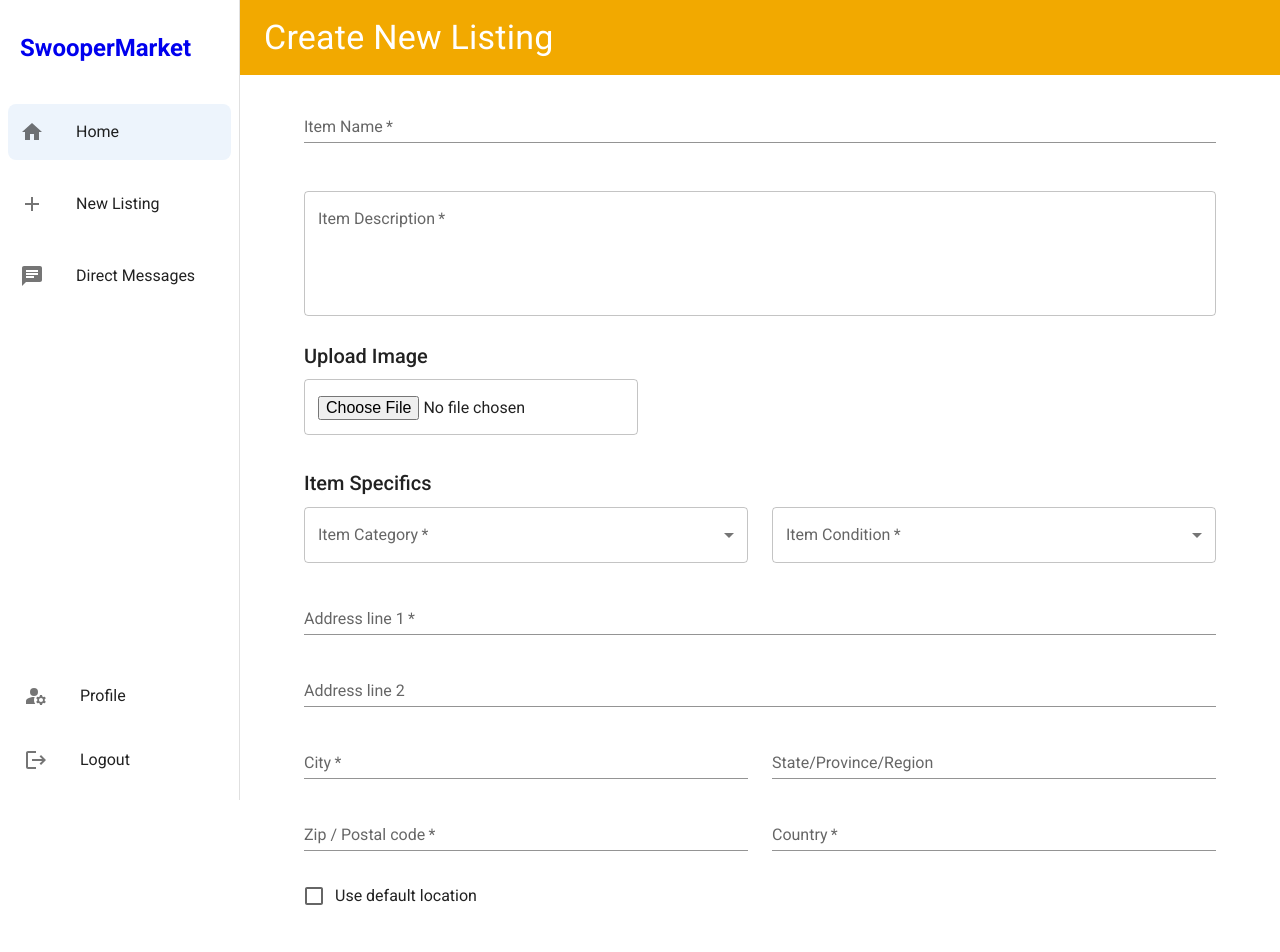
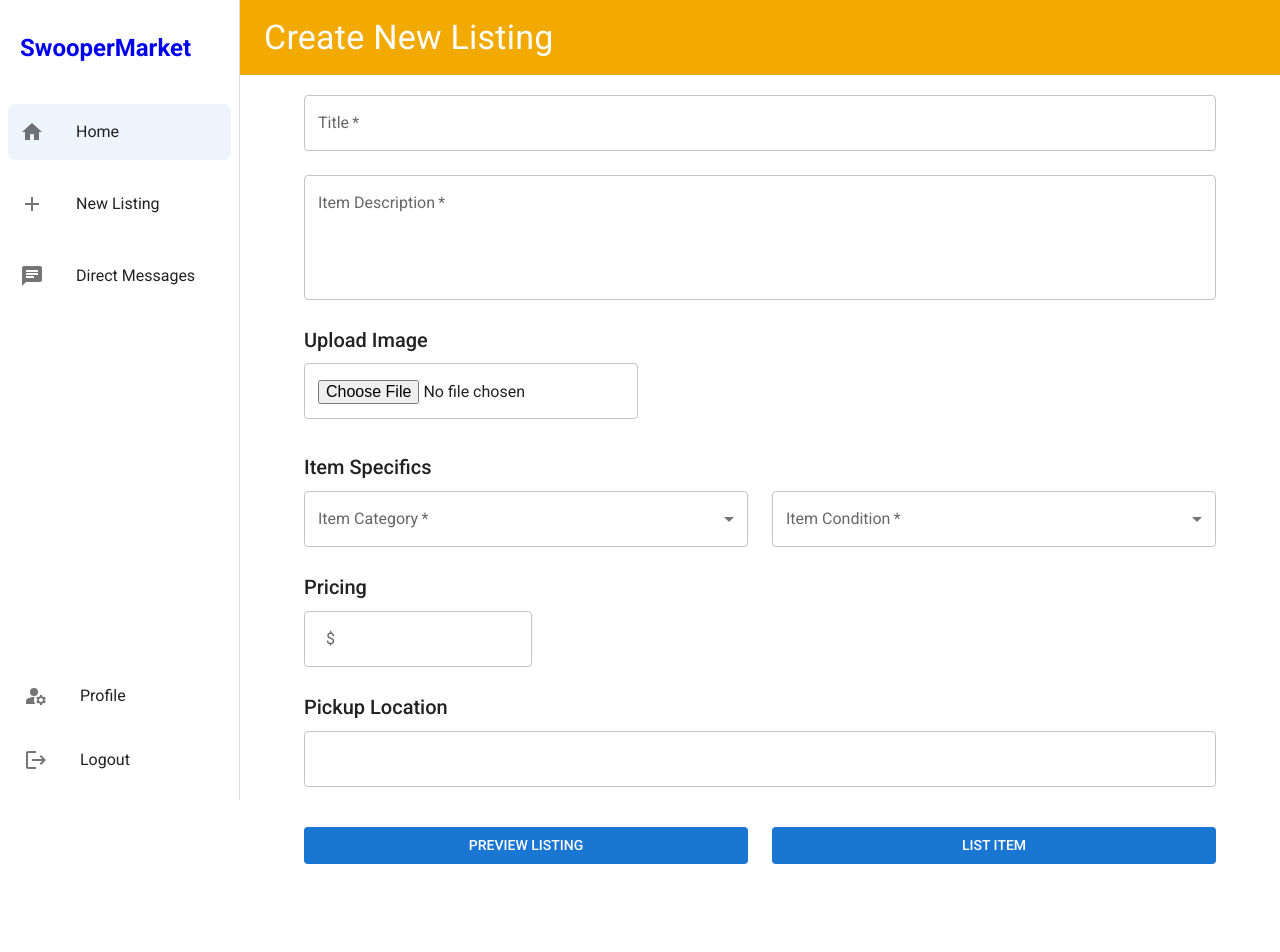
Before and after one commit to selmahassan/DebugDemon---CS370, a Next.js app in the folder swoopermarket-v2/: page /newlisting in a window 1280 px wide. Shown: the top 952 px of the page. Built offline with nearby package versions, Linux system fonts and the light colour scheme.

Commit message:
add remaining new listing form inputs

```diff
--- a/swoopermarket-v2/src/app/newlisting/page.tsx
+++ b/swoopermarket-v2/src/app/newlisting/page.tsx
@@ -73,7 +73,7 @@ import * as React from 'react';
 import Container from '@mui/material/Container';
 import Box from '@mui/material/Box';
 import Typography from '@mui/material/Typography';
-import { AppBar, Button, Checkbox, CssBaseline, FormControlLabel, Grid, MenuItem, Paper, TextField, ThemeProvider, Toolbar, createTheme } from '@mui/material';
+import { AppBar, Button, Checkbox, CssBaseline, FormControl, FormControlLabel, Grid, InputAdornment, InputLabel, MenuItem, OutlinedInput, Paper, TextField, ThemeProvider, Toolbar, createTheme } from '@mui/material';
 
 export default function StarredPage() {
 
@@ -189,12 +189,9 @@ export default function StarredPage() {
             <Grid item xs={12}>
               <TextField
                 required
+                fullWidth
+                label="Title"
                 id="title"
-                name="title"
-                label="Item Name"
-                fullWidth
-                variant="standard"
-                sx={{mb: 3}}
               />
             </Grid>
             <Grid item xs={12}>
@@ -255,83 +252,54 @@ export default function StarredPage() {
               </TextField>
             </Grid>
             <Grid item xs={12}>
-              <TextField
-                required
-                id="address1"
-                name="address1"
-                label="Address line 1"
-                fullWidth
-                autoComplete="shipping address-line1"
-                variant="standard"
-              />
+              <Typography variant="h6" gutterBottom sx={{mb:-2}}>
+                Pricing
+              </Typography>
+            </Grid>
+            <Grid item xs={12}>
+              <FormControl variant="outlined">
+                <OutlinedInput
+                  id="price"
+                  startAdornment={<InputAdornment position="end">$</InputAdornment>}
+                  aria-describedby="price"
+                />
+              </FormControl>
+            </Grid>
+            <Grid item xs={12}>
+              <Typography variant="h6" gutterBottom sx={{mb:-2}}>
+                Pickup Location
+              </Typography>
             </Grid>
             <Grid item xs={12}>
               <TextField
-                id="address2"
-                name="address2"
-                label="Address line 2"
+                required
                 fullWidth
-                autoComplete="shipping address-line2"
-                variant="standard"
+                id="pickup"
+                name="pickup"
               />
             </Grid>
             <Grid item xs={12} sm={6}>
-              <TextField
-                required
-                id="city"
-                name="city"
-                label="City"
+              <Button
                 fullWidth
-                autoComplete="shipping address-level2"
-                variant="standard"
-              />
+                variant="contained"
+                disableElevation
+                sx={{ mt: 2, mb: 2 }}
+              >
+                Preview Listing
+              </Button>
             </Grid>
             <Grid item xs={12} sm={6}>
-              <TextField
-                id="state"
-                name="state"
-                label="State/Province/Region"
+              <Button
+                type="submit"
                 fullWidth
-                variant="standard"
-              />
-            </Grid>
-            <Grid item xs={12} sm={6}>
-              <TextField
-                required
-                id="zip"
-                name="zip"
-                label="Zip / Postal code"
-                fullWidth
-                autoComplete="shipping postal-code"
-                variant="standard"
-              />
-            </Grid>
-            <Grid item xs={12} sm={6}>
-              <TextField
-                required
-                id="country"
-                name="country"
-                label="Country"
-                fullWidth
-                autoComplete="shipping country"
-                variant="standard"
-              />
-            </Grid>
-            <Grid item xs={12}>
-              <FormControlLabel
-                control={<Checkbox color="secondary" name="saveAddress" value="yes" />}
-                label="Use default location"
-              />
+                variant="contained"
+                disableElevation
+                sx={{ mt: 2, mb: 2 }}
+              >
+                List Item
+              </Button>
             </Grid>
           </Grid>
-          <Button
-            type="submit"
-            fullWidth
-            variant="contained"
-            sx={{ mt: 5, mb: 2 }}
-          >
-            List Item
-          </Button>
         </Box>
       </Paper>
       </Container>
```
